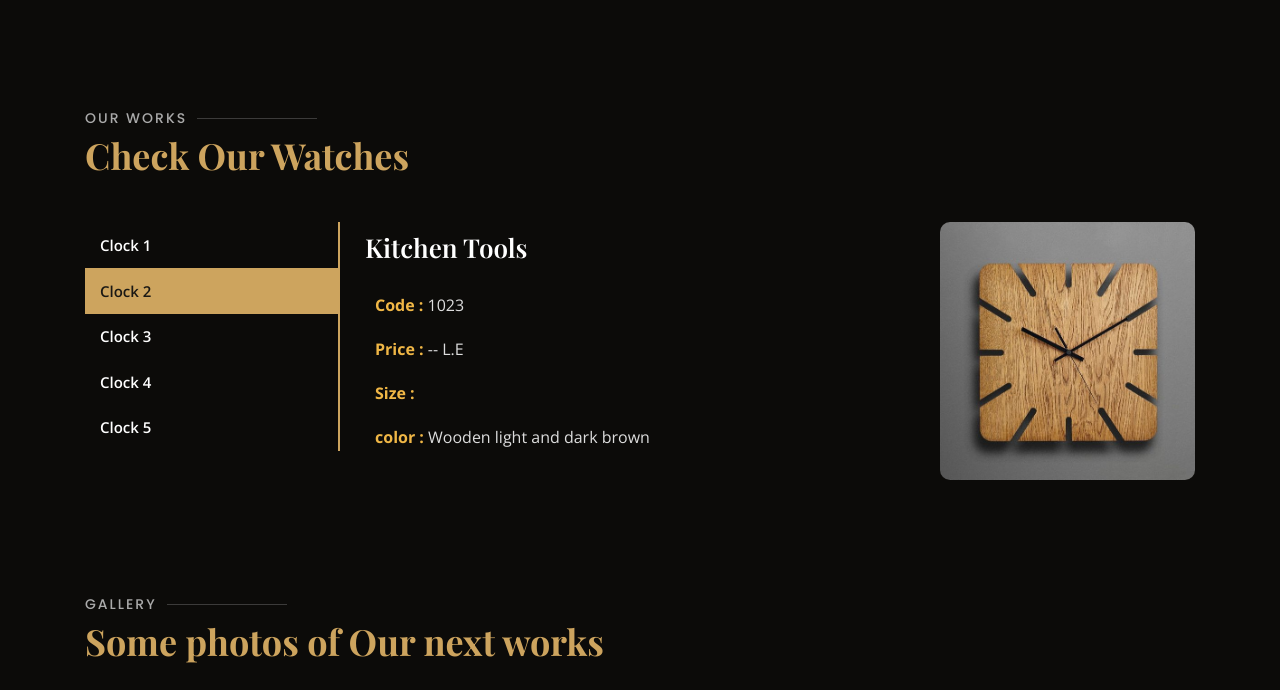
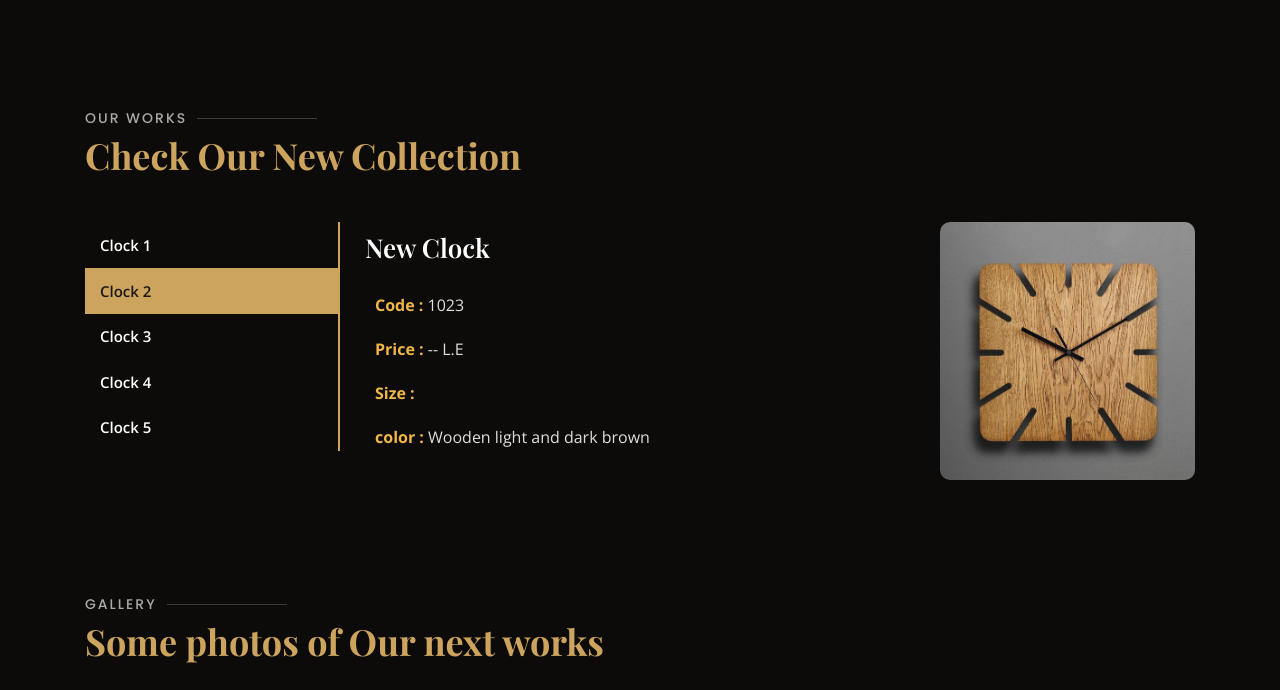
Before and after one commit to michaelmityas/woodenart, a plain HTML site: page index.html in a window 1280 px wide. Both pictures are taken after a click on the link "Clock 2". Shown: the part 2212-2902 px from the top of the page. Drawn offline with nearby package versions, Linux system fonts and the light colour scheme; a web font is replaced by a local one.

Commit message:
Update index.html

```diff
--- a/index.html
+++ b/index.html
@@ -362,7 +362,7 @@
 
         <div class="section-title">
           <h2>Our Works</h2>
-          <p>Check Our Watches</p>
+          <p>Check Our New Collection</p>
         </div>
 
         <div class="row" data-aos="fade-up" data-aos-delay="100">
@@ -407,7 +407,7 @@
               <div class="tab-pane" id="clock-2">
                 <div class="row">
                   <div class="col-lg-8 details order-2 order-lg-1">
-                    <h3>Kitchen Tools</h3>
+                    <h3>New Clock</h3>
                     <div class="details">
                       <span><b class="sp">Code :</b> 1023</span>
                       <span><b class="sp">Price :</b> -- L.E </span>
@@ -423,7 +423,7 @@
               <div class="tab-pane" id="clock-3">
                 <div class="row">
                   <div class="col-lg-8 details order-2 order-lg-1">
-                    <h3>Kitchen Tools</h3>
+                    <h3>New Clock</h3>
                     <div class="details">
                       <span><b class="sp">Code :</b> 1025</span>
                       <span><b class="sp">Price :</b> -- L.E </span>
@@ -439,7 +439,7 @@
               <div class="tab-pane" id="clock-4">
                 <div class="row">
                   <div class="col-lg-8 details order-2 order-lg-1">
-                    <h3>Kitchen Tools</h3>
+                    <h3>New Clock</h3>
                     <div class="details">
                       <span><b class="sp">Code :</b> 1027</span>
                       <span><b class="sp">Price :</b> -- L.E </span>
@@ -455,7 +455,7 @@
               <div class="tab-pane" id="clock-5">
                 <div class="row">
                   <div class="col-lg-8 details order-2 order-lg-1">
-                    <h3>Kitchen Tools</h3>
+                    <h3>New Clock</h3>
                     <div class="details">
                       <span><b class="sp">Code :</b> 1029</span>
                       <span><b class="sp">Price :</b> -- L.E </span>
```
